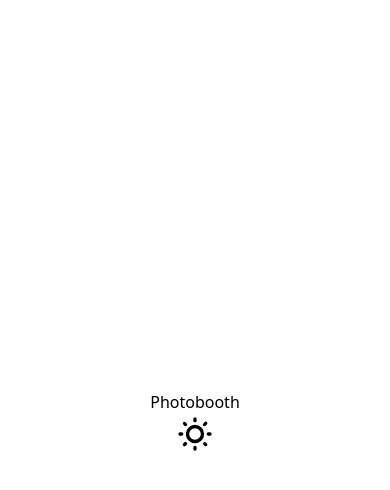
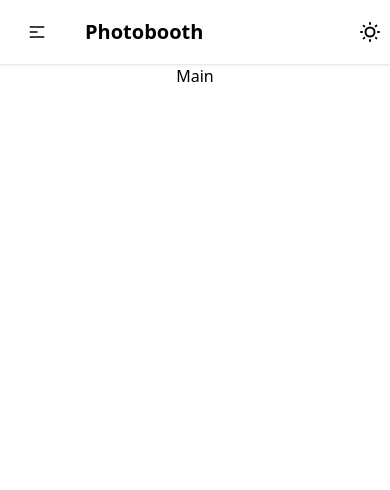
Before and after one commit to elli1216/Tic-a-Pic, a Next.js app: page / in a window 390 px wide. Shown: the top 490 px of the page. Built offline with nearby package versions, Linux system fonts and the light colour scheme.

Commit message:
feat(layout): rename RootLayout to HomeLayout and update structure for improved layout management feat(header): create Header component with ThemeToggle integration

```diff
--- a/src/app/layout.tsx
+++ b/src/app/layout.tsx
@@ -5,14 +5,16 @@
  * Root layout component for the application.
  * Imports global styles and provides the base HTML structure.
  */
-export default function RootLayout({
+export default function HomeLayout({
   children,
 }: {
   children: React.ReactNode
-}) {
+}): React.JSX.Element {
   return (
     <html lang="en">
-      <body>{children}</body>
+      <body className="flex min-h-screen flex-col items-center">
+        {children}
+      </body>
     </html>
   )
 }
--- a/src/app/page.tsx
+++ b/src/app/page.tsx
@@ -1,16 +1,17 @@
 "use client";
 
 import dynamic from "next/dynamic";
-const ThemeToggle = dynamic(() => import("features/common/components/ThemeToggle"));
+const Header = dynamic(() => import("@/features/home/components/Header"));
+const HomeLayout = dynamic(() => import("./layout"));
 
 /**
  * Home page component for the photobooth application.
  */
-export default function Home() {
+export default function Home(): React.JSX.Element {
   return (
-    <div className="flex min-h-screen flex-col items-center justify-center p-24">
-      <h1>Photobooth</h1>
-      <ThemeToggle />
-    </div>
+    <HomeLayout>
+      <Header />
+      <h1>Main</h1>
+    </HomeLayout>
   );
 }
--- a/src/features/common/components/ThemeToggle.tsx
+++ b/src/features/common/components/ThemeToggle.tsx
@@ -22,7 +22,7 @@
 
       {/* sun icon */}
       <svg
-        className="swap-off h-10 w-10 fill-current"
+        className="swap-off h-6 w-6 fill-current"
         xmlns="http://www.w3.org/2000/svg"
         viewBox="0 0 24 24">
         <path
@@ -31,7 +31,7 @@
 
       {/* moon icon */}
       <svg
-        className="swap-on h-10 w-10 fill-current"
+        className="swap-on h-6 w-6 fill-current"
         xmlns="http://www.w3.org/2000/svg"
         viewBox="0 0 24 24">
         <path
--- /dev/null
+++ b/src/features/home/components/Header.tsx
@@ -0,0 +1,49 @@
+import dynamic from 'next/dynamic';
+import React from 'react';
+const ThemeToggle = dynamic(() => import("features/common/components/ThemeToggle"));
+
+export default function Header(): React.JSX.Element {
+  return (
+    <div className="navbar bg-base-100 shadow-sm">
+      <div className="navbar-start">
+        <div className="dropdown">
+          <div tabIndex={0} role="button" className="btn btn-ghost lg:hidden">
+            <svg xmlns="http://www.w3.org/2000/svg" className="h-5 w-5" fill="none" viewBox="0 0 24 24" stroke="currentColor"> <path strokeLinecap="round" strokeLinejoin="round" strokeWidth="2" d="M4 6h16M4 12h8m-8 6h16" /> </svg>
+          </div>
+          <ul
+            tabIndex={0}
+            className="menu menu-sm dropdown-content bg-base-100 rounded-box z-1 mt-3 w-52 p-2 shadow">
+            <li><a>Item 1</a></li>
+            <li>
+              <a>Parent</a>
+              <ul className="p-2">
+                <li><a>Submenu 1</a></li>
+                <li><a>Submenu 2</a></li>
+              </ul>
+            </li>
+            <li><a>Item 3</a></li>
+          </ul>
+        </div>
+        <a className="btn btn-ghost text-xl">Photobooth</a>
+      </div>
+      <div className="navbar-center hidden lg:flex">
+        <ul className="menu menu-horizontal px-1">
+          <li><a>Item 1</a></li>
+          <li>
+            <details>
+              <summary>Parent</summary>
+              <ul className="p-2">
+                <li><a>Submenu 1</a></li>
+                <li><a>Submenu 2</a></li>
+              </ul>
+            </details>
+          </li>
+          <li><a>Item 3</a></li>
+        </ul>
+      </div>
+      <div className="navbar-end">
+        <ThemeToggle />
+      </div>
+    </div>
+  )
+}
```
